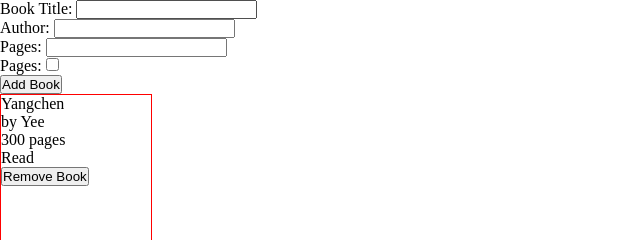
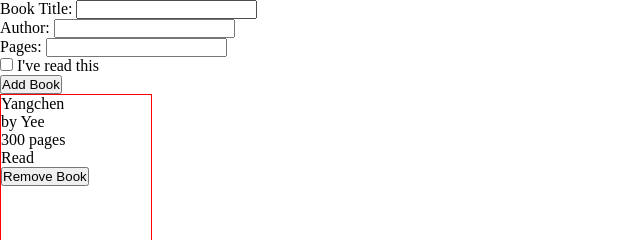
Before and after one commit to abegail/library, a plain HTML site: page index.html in a window 1280 px wide. Shown: the top 240 px of the page, 0-640 px from the left. Drawn offline with Linux system fonts and the light colour scheme.

Commit message:
Fix typo

```diff
--- a/index.html
+++ b/index.html
@@ -24,8 +24,8 @@
                 <input type="number" name="pages" id="pages">
             </div>
             <div class="isRead-container">
-                <label for="isRead">Pages: </label>
                 <input type="checkbox" name="isRead" id="isRead">
+                <label for="isRead"> I've read this</label>
             </div>
             <button type="button" id="addNewBook">Add Book</button>
         </form>
```
